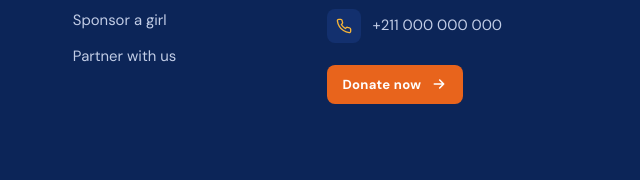
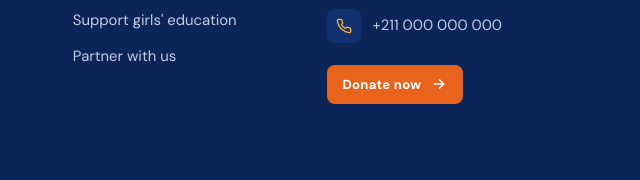
Before and after one commit to Nelson211-0ss/wirco-website, a plain HTML site: page about/index.html in a window 1280 px wide. Shown: the part 9079-9259 px from the top of the page, 622-1262 px from the left. Drawn offline with Linux system fonts and the light colour scheme.

Commit message:
Footer: replace 'Sponsor a girl' with 'Support girls' education'
Co-Authored-By: Claude Opus 5.5 <noreply@anthropic.com>

```diff
--- a/about/index.html
+++ b/about/index.html
@@ -382,7 +382,7 @@
             <li><a href="../get-involved/#donate">Donate</a></li>
             <li><a href="../get-involved/#campaigns">Campaigns</a></li>
             <li><a href="../get-involved/#volunteer">Volunteer</a></li>
-            <li><a href="../get-involved/#donate">Sponsor a girl</a></li>
+            <li><a href="../get-involved/#donate">Support girls' education</a></li>
             <li><a href="../get-involved/#partner">Partner with us</a></li>
           </ul>
         </nav>
```
Also changed, not shown: contact/index.html (+1 -1 lines), credits/index.html (+1 -1 lines), get-involved/index.html (+1 -1 lines), impact/index.html (+1 -1 lines), index.html (+1 -1 lines), programs/index.html (+1 -1 lines), stories/index.html (+1 -1 lines), strategic-plan/index.html (+1 -1 lines).
